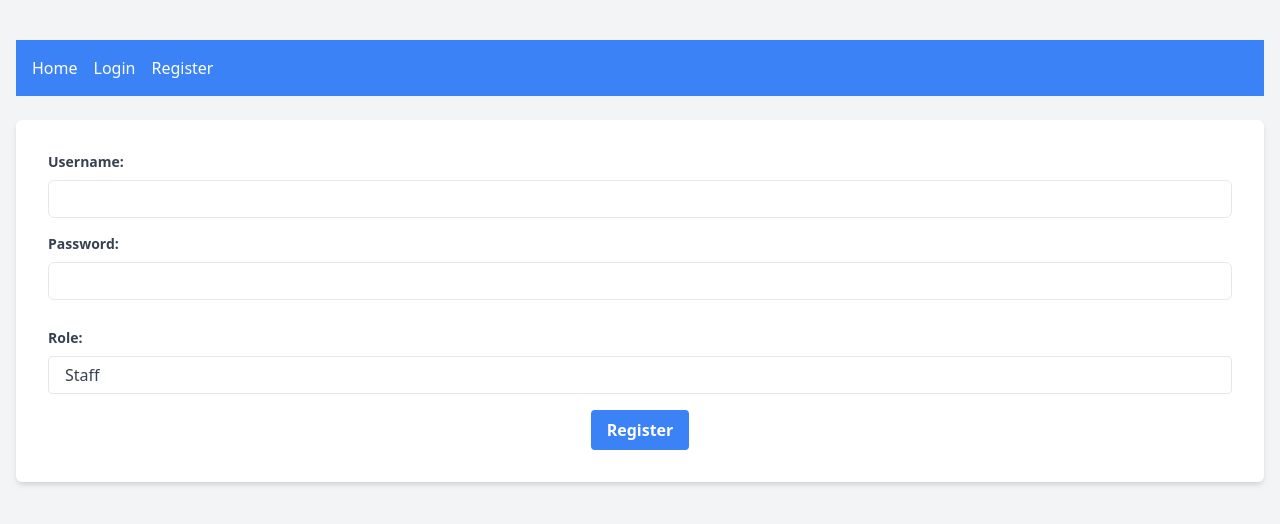
After one commit to timsyf/CE201, a Flask app: page /register in a window 1280 px wide. The commit adds this page. Shown: the top 524 px of the page. Run offline with Flask 3, Linux system fonts and the light colour scheme; style sheets or scripts are compiled from the project's sources.

Commit message:
Create Authentication
Create login
Create registration
Modify user table in database
Modify navigation base on roles

```diff
--- a/app.py
+++ b/app.py
@@ -1,12 +1,60 @@
-from flask import Flask, render_template, request, redirect, url_for
+from flask import Flask, render_template, request, redirect, url_for, session
+from werkzeug.security import generate_password_hash, check_password_hash
 import sqlite3
 
 app = Flask(__name__)
+app.secret_key = 'secret_key'
 
 @app.route("/")
 def index():
     return render_template("index.html")
 
+# Database connection
+def get_db_connection():
+    conn = sqlite3.connect('database.db')
+    return conn
+
+# User Registration Route
+@app.route('/register', methods=['GET', 'POST'])
+def register():
+    if request.method == 'POST':
+        username = request.form['username']
+        password = request.form['password']
+        role = request.form['role']
+        hashed_password = generate_password_hash(password)
+        conn = get_db_connection()
+        conn.execute('INSERT INTO User (name, password_hash, role) VALUES (?, ?, ?)', (username, hashed_password, role))
+        conn.commit()
+        conn.close()
+        return redirect(url_for('login'))
+    return render_template('Auth/register.html')
+
+# User Login Route
+@app.route('/login', methods=['GET', 'POST'])
+def login():
+    error = None
+    if request.method == 'POST':
+        username = request.form['username']
+        password = request.form['password']
+        conn = get_db_connection()
+        user = conn.execute('SELECT * FROM User WHERE name = ?', (username,)).fetchone()
+        conn.close()
+        if user and check_password_hash(user[3], password):
+            session['user_id'] = user[0]
+            session['user_role'] = user[2]
+            return redirect(url_for('index'))
+        else:
+            error = 'Wrong username or password'
+    return render_template('Auth/login.html',error=error)
+
+# User Logout Route
+@app.route('/logout')
+def logout():
+    session.pop('user_id', None)
+    session.pop('user_role', None)
+    return redirect(url_for('login'))
+
+'''
 #### USER ####
 
 # SELECT ALL USER
@@ -61,6 +109,7 @@ def user_update(user_id):
         cursor.execute('UPDATE User SET name = ? WHERE id = ?', (new_name, user_id))
         conn.commit()
     return redirect(url_for('user'))
+'''
 
 #### COURSES ####
 
--- a/create_table.py
+++ b/create_table.py
@@ -6,7 +6,9 @@ print("Connected to database successfully")
 conn.execute('''
     CREATE TABLE User (
         id INTEGER PRIMARY KEY,
-        name TEXT
+        name TEXT,
+        role TEXT,
+        password_hash TEXT
     )
 ''')
 print("Created User successfully!")
--- /dev/null
+++ b/templates/Auth/register.html
@@ -0,0 +1,37 @@
+<!DOCTYPE html>
+<html lang="en">
+<head>
+    <meta charset="UTF-8">
+    <meta name="viewport" content="width=device-width, initial-scale=1.0">
+    <title>Register - STRAITS System</title>
+    <link href="{{ url_for('static', filename='css/main.css') }}" rel="stylesheet">
+</head>
+<body class="bg-gray-100">
+    <div class="container mx-auto p-4 max-w-7xl">
+        <header class="py-6">
+            {% include 'Shared/navigation.html' %}
+        </header>
+        <div class="bg-white p-8 rounded-md shadow-md">
+            <form action="{{ url_for('register') }}" method="post" class="flex flex-col items-center">
+                <div class="mb-4 w-full">
+                    <label for="username" class="block text-gray-700 text-sm font-bold mb-2">Username:</label>
+                    <input type="text" id="username" name="username" required class="border rounded-md w-full py-2 px-3 text-gray-700 leading-tight focus:outline-none focus:shadow-outline">
+                </div>
+                <div class="mb-4 w-full">
+                    <label for="password" class="block text-gray-700 text-sm font-bold mb-2">Password:</label>
+                    <input type="password" id="password" name="password" required class="border rounded-md w-full py-2 px-3 text-gray-700 mb-3 leading-tight focus:outline-none focus:shadow-outline">
+                </div>
+                <div class="mb-4 w-full">
+                    <label for="role" class="block text-gray-700 text-sm font-bold mb-2">Role:</label>
+                    <select id="role" name="role" class="block appearance-none w-full bg-white border border-gray-200 text-gray-700 py-2 px-4 rounded leading-tight focus:outline-none focus:bg-white focus:border-gray-500">
+                        <option value="staff">Staff</option>
+                        <option value="hr_officer">HR Officer</option>
+                        <option value="hr_supervisor">HR Supervisor</option>
+                    </select>
+                </div>
+                <button type="submit" class="bg-blue-500 hover:bg-blue-700 text-white font-bold py-2 px-4 rounded focus:outline-none focus:shadow-outline">Register</button>
+            </form>
+        </div>
+    </div>
+</body>
+</html>
--- a/templates/Shared/navigation.html
+++ b/templates/Shared/navigation.html
@@ -12,8 +12,19 @@
     <nav class="bg-blue-500 p-4">
         <ul class="flex space-x-4">
             <li><a href="/" class="text-white hover:text-gray-300">Home</a></li>
-            <li><a href="/user" class="text-white hover:text-gray-300">User</a></li>
-            <li><a href="/courses" class="text-white hover:text-gray-300">Courses</a></li>
+            {% if 'user_id' in session %}
+                {% if session['user_role'] == 'staff' %}
+                <li><a href="/courses" class="text-white hover:text-gray-300">Courses</a></li>
+                {% elif session['user_role'] == 'hr_supervisor' %}
+                <li><a href="/courses" class="text-white hover:text-gray-300">Courses</a></li>
+                {% elif session['user_role'] == 'hr_officer' %}
+                <li><a href="" class="text-white hover:text-gray-300">Reports</a></li>
+                {% endif %}
+                <li><a href="/logout" class="text-white hover:text-gray-300">Logout</a></li>
+            {% else %}
+            <li><a href="/login" class="text-white hover:text-gray-300">Login</a></li>
+            <li><a href="/register" class="text-white hover:text-gray-300">Register</a></li>
+            {% endif %}
         </ul>
     </nav>
 </body>
```
Also changed, not shown: templates/Auth/login.html (added, +32 -0 lines), database.db.
